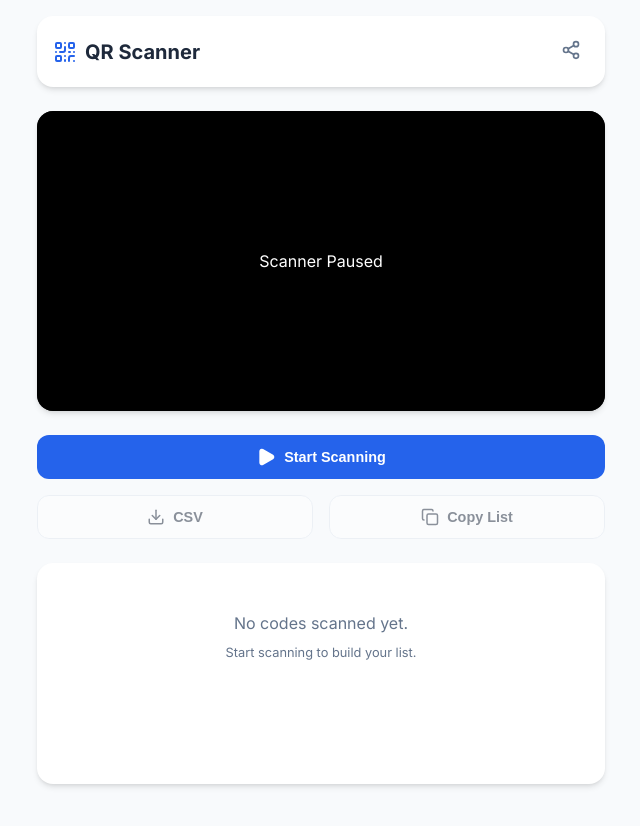
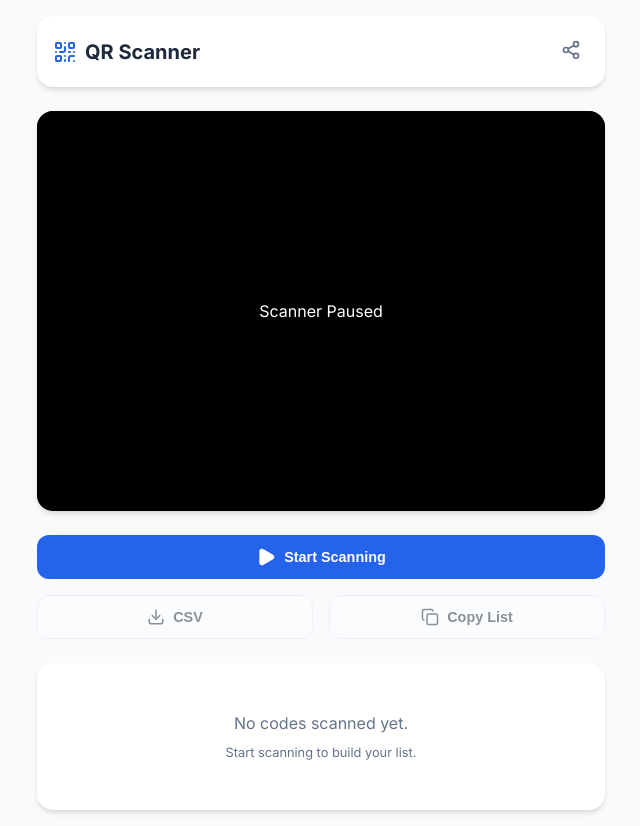
Before and after one commit to joe-yamazaki/qr-code-scanner-app, a React (Vite) app: page / in a window 1280 px wide. Shown: the whole page, without its empty margins (319-959 px from the left). Before the commit the page ends 800 px from the top, so only its background shows below. Built offline with nearby package versions, Linux system fonts and the light colour scheme.

Commit message:
Fix white screen bug by setting explicit height for scanner container

```diff
--- a/src/index.css
+++ b/src/index.css
@@ -73,7 +73,7 @@ body {
   overflow: hidden;
   margin-bottom: 1.5rem;
   position: relative;
-  min-height: 300px;
+  height: 400px;
   box-shadow: var(--shadow);
 }
 
```
